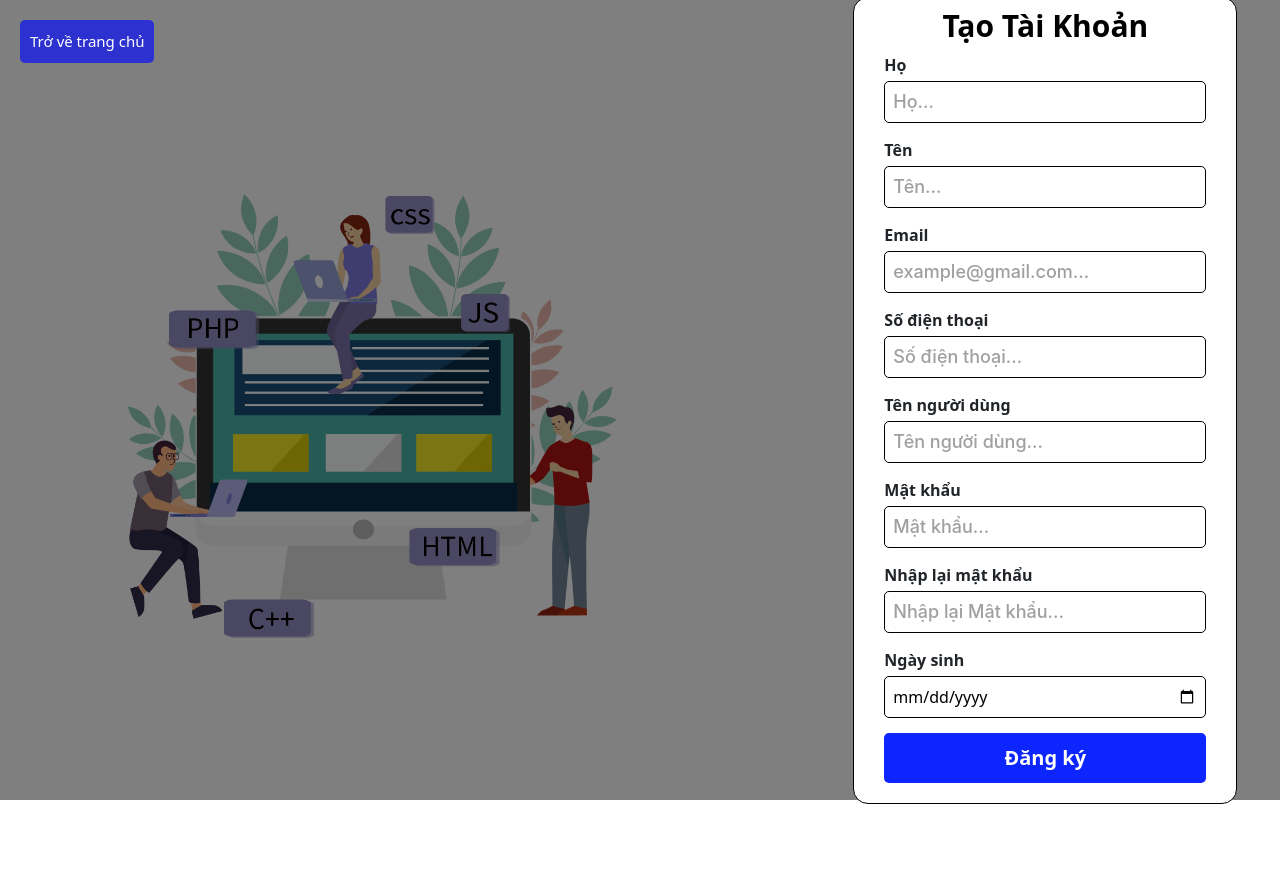
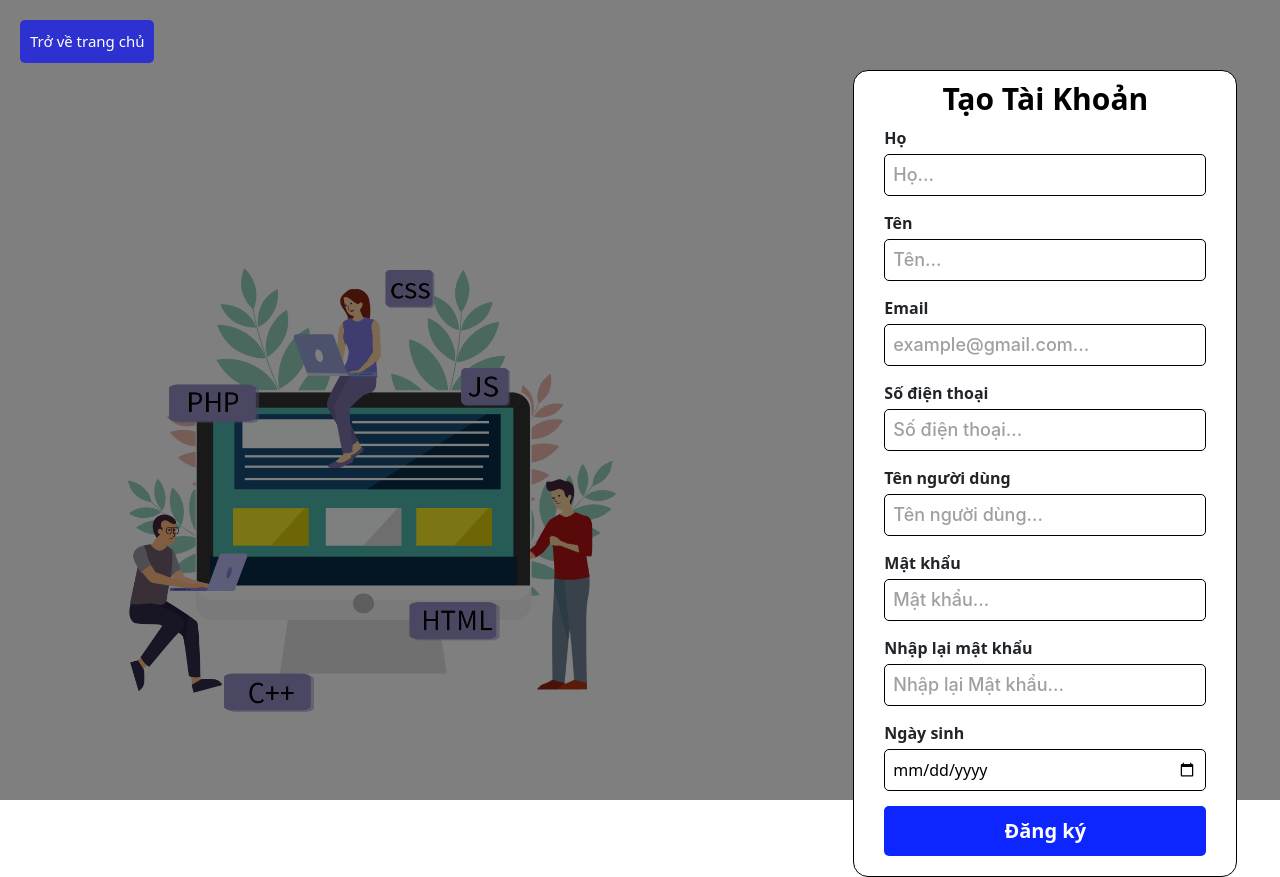
Before and after one commit to honghaianthony/dce2021, a React (Create React App) app: page /register in a window 1280 px wide. Before the commit the page ends 804 px from the top, so only its background shows below. Built offline with nearby package versions, Linux system fonts and the light colour scheme.

Commit message:
fix ui login and register

```diff
--- a/src/assets/styles/Login.css
+++ b/src/assets/styles/Login.css
@@ -1,3 +1,12 @@
+.button-login {
+  width: 100%;
+  justify-content: center;
+  border: 1px solid black !important;
+  border-radius: 12px !important ;
+}
+.button-login span {
+  text-align: center;
+}
 .background-img-screen {
   height: 100vh;
   width: 100%;
@@ -6,11 +15,12 @@
   background-position: center;
 }
 .cover-screen {
-  height: 100vh;
   width: 100%;
-  position: absolute;
+  height: 100%;
+  position: fixed;
   background-color: #000;
   opacity: 0.5;
+  top: 0;
 }
 .login {
   height: 100vh;
@@ -43,6 +53,8 @@
   padding: 10px;
   color: #fff;
   cursor: pointer;
+  position: relative;
+  z-index: 100;
 }
 .btn_back_login button:hover {
   background-color: #ccc;
--- a/src/assets/styles/Register.css
+++ b/src/assets/styles/Register.css
@@ -1,6 +1,6 @@
 .Register__container {
   width: 100%;
-  height: 100vh;
+  margin-top: 70px;
   display: flex;
   justify-content: space-evenly;
   align-items: center;
@@ -14,6 +14,7 @@
   width: 50%;
 }
 .Register_content {
+  min-width: 350px;
   background-color: white;
   position: relative;
   width: 30%;
--- a/src/components/UpdateUserForm/UpdateUserForm.js
+++ b/src/components/UpdateUserForm/UpdateUserForm.js
@@ -23,7 +23,7 @@ function UpdateUserForm() {
     setUser(res.user.user);
     setEmail(res.user.user.email);
     return {};
-  }, [token]);
+  }, []);
 
   const handleSubmit = async () => {
     if (ValidateEmail(user.email) === false) {
--- a/src/components/UserInfo/UserInfo.js
+++ b/src/components/UserInfo/UserInfo.js
@@ -11,7 +11,7 @@ function UserInfo() {
     const res = await usersApi.getMe();
     setUser(res.user.user);
     return {};
-  }, [token]);
+  }, []);
   return user !== null ? (
     <div className="col-md-8 user--profile-right-container">
       <div className="user--profile-right">
--- a/src/pages/Login.js
+++ b/src/pages/Login.js
@@ -119,6 +119,7 @@ function Login() {
                   <p>đăng nhập bằng</p>
                 </div>
                 <GoogleLogin
+                  className="button-login"
                   clientId={process.env.REACT_APP_GOOGLE_CLIENT_ID}
                   buttonText="Log in with Google"
                   onSuccess={handleLoginGG}
--- a/src/pages/Register.js
+++ b/src/pages/Register.js
@@ -59,7 +59,6 @@ function Register() {
             <div className="Top_Register_title">
               <span>Tạo Tài Khoản</span>
             </div>
-            {/* <div className="Top_Register_title_line"></div> */}
             <div className="center_Register_input">
               <form className="form_register" onSubmit={handleRegister}>
                 <div className="form_group">
@@ -90,9 +89,6 @@ function Register() {
                     className="register_input"
                   />
                 </div>
-                {/* <div className="form_group">
-
-                </div> */}
                 <div className="form_group">
                   <label className="label-register_container" htmlFor="email">
                     Email
@@ -184,7 +180,6 @@ function Register() {
                     className="register_input"
                   />
                 </div>
-
                 <div className="submit__register">
                   <input
                     className="btn-submit-register"
```
